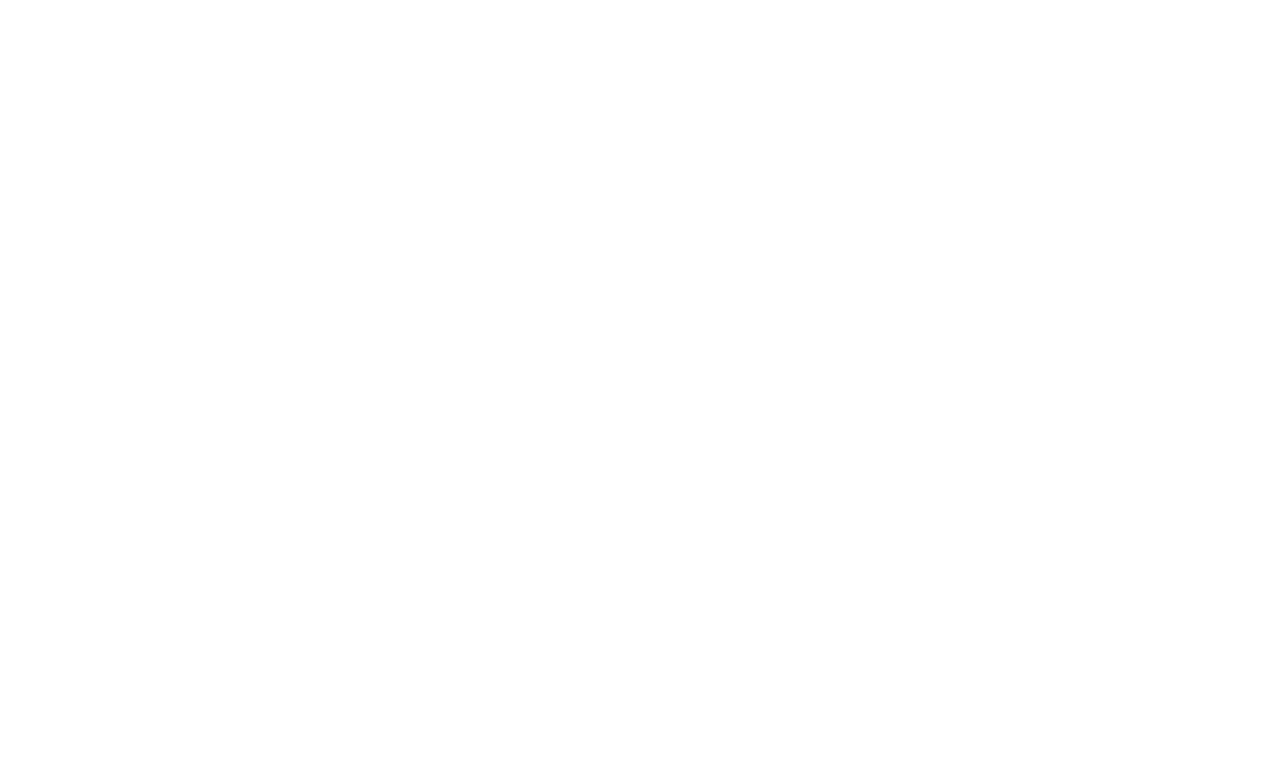
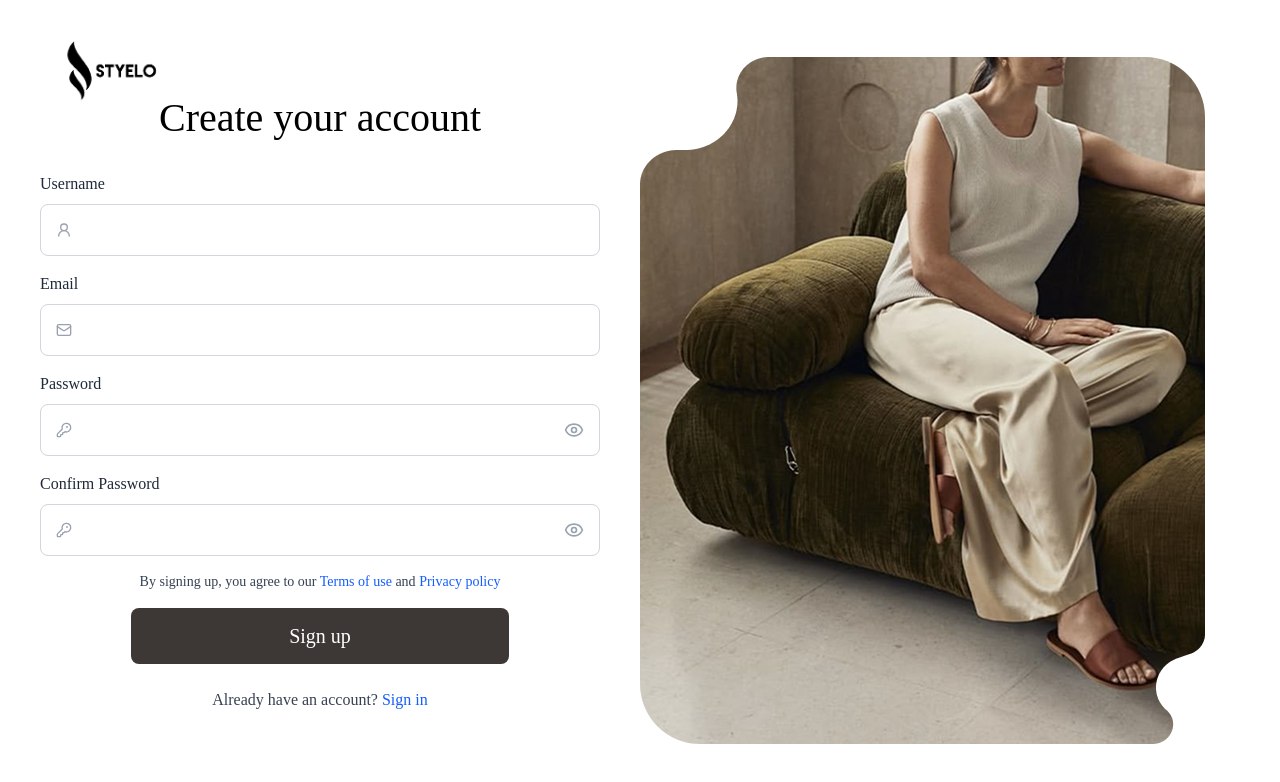
Before and after one commit to ajinakaya/Styelo, a React (Vite) app in the folder frontend_styelo/: page /register in a window 1280 px wide. Before the commit this address had no page. Shown: the top 782 px of the page. Built offline with nearby package versions, Linux system fonts and the light colour scheme.

Commit message:
register

```diff
--- a/frontend_styelo/src/App.jsx
+++ b/frontend_styelo/src/App.jsx
@@ -2,6 +2,7 @@
 import React from "react";
 import { Route, Routes } from "react-router-dom";
 import LoginPage from "./pages/login";
+import RegisterPage from "./pages/register";
 
 const App = () => {
 
@@ -9,6 +10,7 @@
   return (
     <Routes>
       <Route path="/" element={<LoginPage />} />
+      <Route path="/register" element={<RegisterPage />} />
 
     </Routes>
   );
--- a/frontend_styelo/src/pages/login.jsx
+++ b/frontend_styelo/src/pages/login.jsx
@@ -1,5 +1,5 @@
 import React, { useState } from "react";
-import { Eye, EyeOff, Mail, Lock } from "lucide-react";
+import { Eye, EyeOff, Mail, KeyRound } from "lucide-react";
 
 import rightsideImage from "../assets/rightside.png";
 import logo from "../assets/logo1.png";
@@ -35,7 +35,7 @@
                 Email
               </label>
               <div className="relative">
-                <Mail className="absolute left-4 top-1/2 transform -translate-y-1/2 text-gray-400 h-5 w-5" />
+                <Mail className="absolute left-4 top-1/2 transform -translate-y-1/2 text-gray-400 h-4 w-4" />
                 <input
                   type="email"
                   value={email}
@@ -51,7 +51,7 @@
                 Password
               </label>
               <div className="relative">
-                <Lock className="absolute left-4 top-1/2 transform -translate-y-1/2 text-gray-400 h-5 w-5" />
+                <KeyRound className="absolute left-4 top-1/2 transform -translate-y-1/2 text-gray-400 h-4 w-4" />
                 <input
                   type={showPassword ? "text" : "password"}
                   value={password}
--- a/frontend_styelo/src/pages/register.jsx
+++ b/frontend_styelo/src/pages/register.jsx
@@ -0,0 +1,178 @@
+import React, { useState } from "react";
+import { Eye, EyeOff, Mail, KeyRound, UserRound } from "lucide-react";
+
+
+
+import rightsideImage from "../assets/rightside.png";
+import logo from "../assets/logo1.png";
+
+const RegisterPage = () => {
+  const [form, setForm] = useState({
+    username: "",
+    email: "",
+    password: "",
+    confirmPassword: "",
+  });
+
+  const [showPassword, setShowPassword] = useState(false);
+  const [showConfirmPassword, setShowConfirmPassword] = useState(false);
+
+  const handleChange = (field, value) => {
+    setForm({ ...form, [field]: value });
+  };
+
+  const handleSubmit = () => {
+    console.log("Register form:", form);
+  };
+
+  return (
+    <div className="w-screen h-screen bg-white overflow-hidden font-[Dosis] relative">
+      {/* Logo */}
+      <div className="absolute top-6 left-10">
+        <img src={logo} alt="Logo" className="h-24" />
+      </div>
+
+      <div className="flex w-full h-full">
+        {/* Left section - Form */}
+        <div className="w-[50%] flex items-center justify-end px-10">
+          <div className="w-full max-w-xl">
+            {/* Title */}
+            <h1 className="text-[40px] font-medium text-black mb-6 text-center">
+              Create your account
+            </h1>
+
+            {/* Username */}
+            <div className="mb-4">
+              <label className="block text-base font-medium text-gray-800 mb-2">
+                Username
+              </label>
+              <div className="relative">
+                <UserRound className="absolute left-4 top-1/2 transform -translate-y-1/2 text-gray-400 h-4 w-4" />
+                <input
+                  type="text"
+                  value={form.username}
+                  onChange={(e) => handleChange("username", e.target.value)}
+                  className="w-full h-[52px] pl-12 pr-4 border border-gray-300 rounded-lg text-base bg-white placeholder-gray-400 focus:outline-none focus:border-gray-400"
+                />
+              </div>
+            </div>
+
+            {/* Email */}
+            <div className="mb-4">
+              <label className="block text-base font-medium text-gray-800 mb-2">
+                Email
+              </label>
+              <div className="relative">
+                <Mail className="absolute left-4 top-1/2 transform -translate-y-1/2 text-gray-400 h-4 w-4" />
+                <input
+                  type="email"
+                  value={form.email}
+                  onChange={(e) => handleChange("email", e.target.value)}
+                  className="w-full h-[52px] pl-12 pr-4 border border-gray-300 rounded-lg text-base bg-white placeholder-gray-400 focus:outline-none focus:border-gray-400"
+                />
+              </div>
+            </div>
+
+            {/* Password */}
+            <div className="mb-4">
+              <label className="block text-base font-medium text-gray-800 mb-2">
+                Password
+              </label>
+              <div className="relative">
+                <KeyRound className="absolute left-4 top-1/2 transform -translate-y-1/2 text-gray-400 h-4 w-4" />
+                <input
+                  type={showPassword ? "text" : "password"}
+                  value={form.password}
+                  onChange={(e) => handleChange("password", e.target.value)}
+                  className="w-full h-[52px] pl-12 pr-12 border border-gray-300 rounded-lg text-base bg-white focus:outline-none focus:border-gray-400"
+                />
+                <button
+                  type="button"
+                  className="absolute right-4 top-1/2 transform -translate-y-1/2"
+                  onClick={() => setShowPassword(!showPassword)}
+                >
+                  {showPassword ? (
+                    <EyeOff className="h-5 w-5 text-gray-400" />
+                  ) : (
+                    <Eye className="h-5 w-5 text-gray-400" />
+                  )}
+                </button>
+              </div>
+            </div>
+
+            {/* Confirm Password */}
+            <div className="mb-4">
+              <label className="block text-base font-medium text-gray-800 mb-2">
+                Confirm Password
+              </label>
+              <div className="relative">
+                <KeyRound className="absolute left-4 top-1/2 transform -translate-y-1/2 text-gray-400 h-4 w-4" />
+                <input
+                  type={showConfirmPassword ? "text" : "password"}
+                  value={form.confirmPassword}
+                  onChange={(e) =>
+                    handleChange("confirmPassword", e.target.value)
+                  }
+                  className="w-full h-[52px] pl-12 pr-12 border border-gray-300 rounded-lg text-base bg-white focus:outline-none focus:border-gray-400"
+                />
+                <button
+                  type="button"
+                  className="absolute right-4 top-1/2 transform -translate-y-1/2"
+                  onClick={() =>
+                    setShowConfirmPassword(!showConfirmPassword)
+                  }
+                >
+                  {showConfirmPassword ? (
+                    <EyeOff className="h-5 w-5 text-gray-400" />
+                  ) : (
+                    <Eye className="h-5 w-5 text-gray-400" />
+                  )}
+                </button>
+              </div>
+            </div>
+
+            {/* Terms */}
+            <p className="text-sm text-center text-gray-700 mb-4">
+              By signing up, you agree to our{" "}
+              <span className="text-blue-600 hover:underline cursor-pointer">
+                Terms of use
+              </span>{" "}
+              and{" "}
+              <span className="text-blue-600 hover:underline cursor-pointer">
+                Privacy policy
+              </span>
+            </p>
+
+            {/* Submit */}
+           <button
+              onClick={handleSubmit}
+              style={{ width: "378.37px", height: "55.93px" }}
+              className="bg-[#3D3735] text-white rounded-lg text-[20px] font-medium flex items-center justify-center mx-auto mb-6 hover:bg-[#2D2623] transition-colors"
+            >
+              Sign up
+            </button>
+
+            {/* Already have account */}
+            <p className="text-base text-center text-gray-700">
+              Already have an account?{" "}
+              <button className="text-blue-600 hover:underline">
+                Sign in
+              </button>
+            </p>
+          </div>
+        </div>
+
+        {/* Right section - Image */}
+        <div className="w-[50%] h-full flex items-center justify-start">
+          <img
+            src={rightsideImage}
+            alt="Visual"
+            className="w-[565px] h-[687px] object-cover rounded-[60px] rounded-br-[30px]"
+          />
+        </div>
+      </div>
+    </div>
+  );
+};
+
+export default RegisterPage;
```
